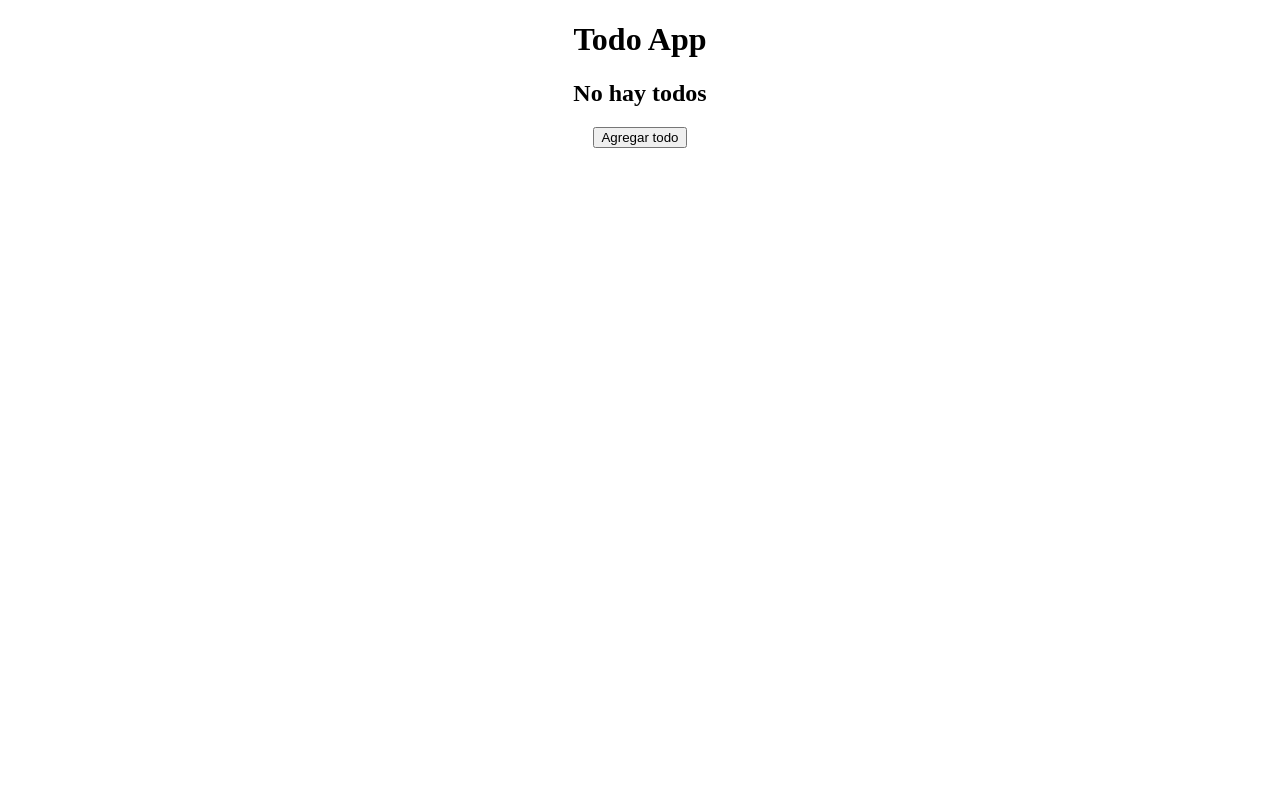
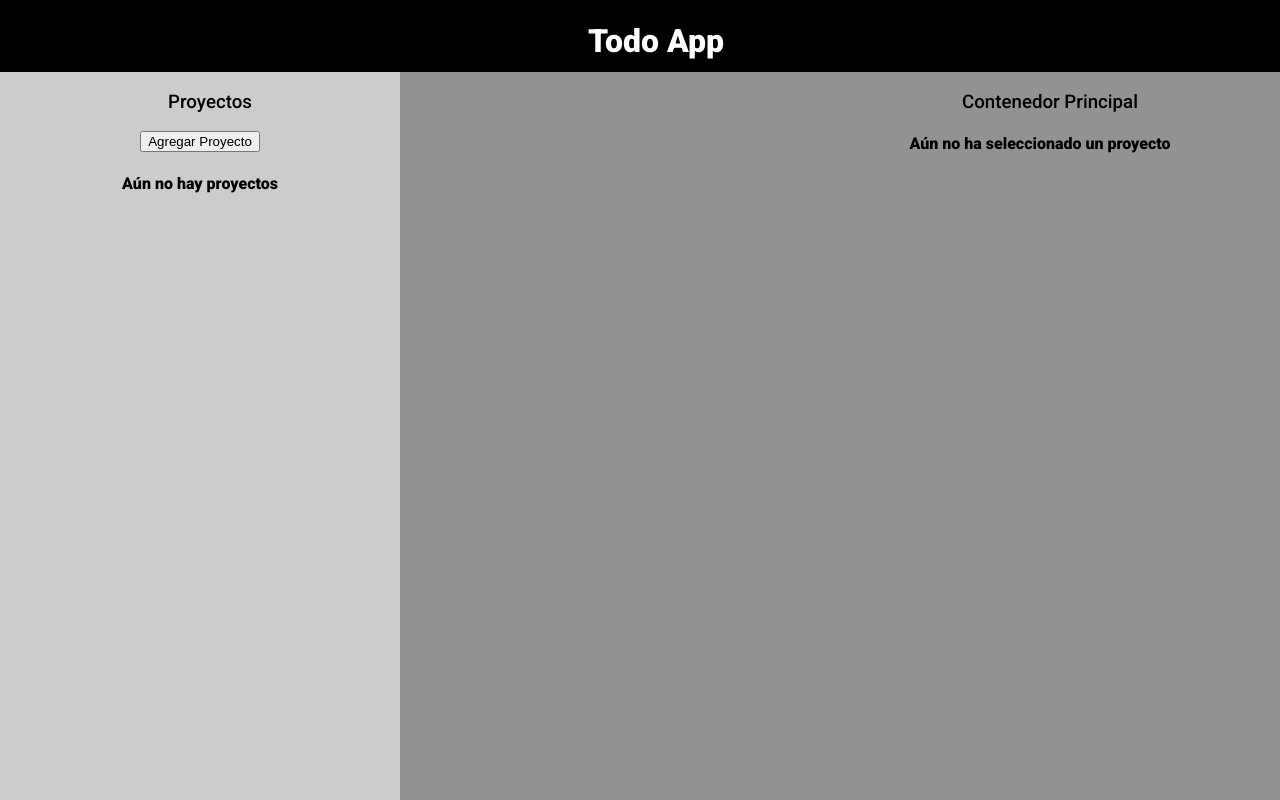
Before and after one commit to nicolasguanzini/curso-odin, a React (Create React App) app in the folder todo-list/: page / in a window 1280 px wide. Built offline with nearby package versions, Linux system fonts and the light colour scheme; the HTML template or start-up script is replaced by a standard one.

Commit message:
Armo el esqueleto principal de la app de todos

```diff
--- a/todo-list/src/App.js
+++ b/todo-list/src/App.js
@@ -1,16 +1,16 @@
 import React from "react";
 import './App.css';
 import Header from "./components/header.js";
+import Proyectos from "./components/Proyectos";
+import ContPrincipal from "./components/ContPrincipal";
 
 
 function Proyecto(nombre, todos) {
-  this.nombre = nombre;
-  this.todos = todos;
+  return {nombre, todos};
 }
 
 function Todo(descripcion, completado) {
-  this.descripcion = descripcion;
-  this.completado = completado;
+  return {descripcion, completado}
 }
 
 function App() {
@@ -20,13 +20,13 @@ function App() {
   const [todoActual, setTodoActual] = React.useState(null);
 
   const agregarProyecto = (nombre) => {
-    const nuevoProyecto = new Proyecto(nombre, []);
+    const nuevoProyecto = Proyecto(nombre, []);
     setProyectos([...proyectos, nuevoProyecto]);
     setProyectoActual(nuevoProyecto);
   }
 
   const agregarTodo = (descripcion) => {
-    const nuevoTodo = new Todo(descripcion, false);
+    const nuevoTodo = Todo(descripcion, false);
     setTodos([...todos, nuevoTodo]);
     setTodoActual(nuevoTodo);
   }
@@ -43,13 +43,8 @@ function App() {
   return (
     <div className="App">
       <Header />
-      {(todos[0] === undefined ? <h2>No hay todos</h2> :
-      todos.map((todo, index) => {
-        return(
-          <div key={index}>{todo.descripcion}</div>
-        )
-      }))}
-      <button onClick={()=> agregarTodo("hola")}>Agregar todo</button>
+      <Proyectos proyectos={proyectos} agregarProyecto={agregarProyecto} proyectoActual={proyectoActual} setProyectoActual={setProyectoActual}/>
+      <ContPrincipal proyectos={proyectos} proyectoActual={proyectoActual} todos={todos} setTodos={setTodos} todoActual={setTodoActual}/>
     </div>
   );
 }
--- /dev/null
+++ b/todo-list/src/components/ContPrincipal.css
@@ -0,0 +1,13 @@
+.contPrincipal{
+    position: fixed;
+    top:72px;
+    left:400px;
+    background-color: rgb(146, 146, 146);
+    width: 100vw;
+    height: 100vh;
+}
+
+.contPrincipal h3{
+          font-weight: 500;
+          margin-left: 20px;
+      }
--- /dev/null
+++ b/todo-list/src/components/ContPrincipal.js
@@ -0,0 +1,14 @@
+import "./ContPrincipal.css";
+
+function ContPrincipal(props) {
+    return (
+      <div className="contPrincipal">
+        <h3>Contenedor Principal</h3>
+        {(props.proyectoActual === null)?
+          <h4>Aún no ha seleccionado un proyecto</h4>:
+          <h4>{props.proyectoActual.nombre}</h4>}
+      </div>
+    );
+  }
+
+  export default ContPrincipal;
--- /dev/null
+++ b/todo-list/src/components/Proyectos.css
@@ -0,0 +1,17 @@
+.proyectos{
+    position: fixed;
+    top:72px;
+    left:0;
+    background-color: rgb(204, 204, 204);
+    width: 400px;
+    height: 100vh;
+}
+
+.proyectos h3{
+    font-weight: 500;
+    margin-left: 20px;
+}
+
+.proyectos h4{
+    cursor: pointer;
+}
--- /dev/null
+++ b/todo-list/src/components/Proyectos.js
@@ -0,0 +1,27 @@
+import "./Proyectos.css";
+import React from "react";
+
+function Proyectos(props) {
+    const [indiceProy, setIndiceProy] = React.useState(0);
+
+    function agregarProyectoSumando(nombre){
+          props.agregarProyecto("Nicolas" + indiceProy);
+          setIndiceProy(indiceProy + 1);
+    }
+
+    return (
+      <div className="proyectos">
+        <h3>Proyectos</h3>
+        <button onClick={()=> agregarProyectoSumando("Nicolas")}>Agregar Proyecto</button>
+        {(props.proyectos[0] === undefined)?
+        <h4>Aún no hay proyectos</h4>:
+        props.proyectos.map((proy, index)=>{
+                  return (
+                    <h4 onClick={()=> props.setProyectoActual(proy)} key={index} className="proyectoInd">{proy.nombre}</h4>
+                  );
+        })}
+      </div>
+    );
+  }
+
+  export default Proyectos;
--- a/todo-list/src/components/header.css
+++ b/todo-list/src/components/header.css
@@ -0,0 +1,22 @@
+@import url('https://fonts.googleapis.com/css2?family=Roboto:ital,wght@0,300;0,400;0,500;0,900;1,100&display=swap');
+
+body{
+    font-family: 'Roboto', sans-serif;
+    margin:0;
+    padding:0;
+}
+
+.header{
+    width: 100%;
+    height: 70px;
+    background-color: black;
+    color: white;
+    padding:1px;
+    position: fixed;
+    top:0;
+    left: 0;
+}
+
+.header h1{
+    margin-left: 30px;
+}
--- a/todo-list/src/components/header.js
+++ b/todo-list/src/components/header.js
@@ -2,7 +2,7 @@ import "./header.css";
 
 function Header() {
     return (
-      <div className="Header">
+      <div className="header">
         <h1>Todo App</h1>
       </div>
     );
```
